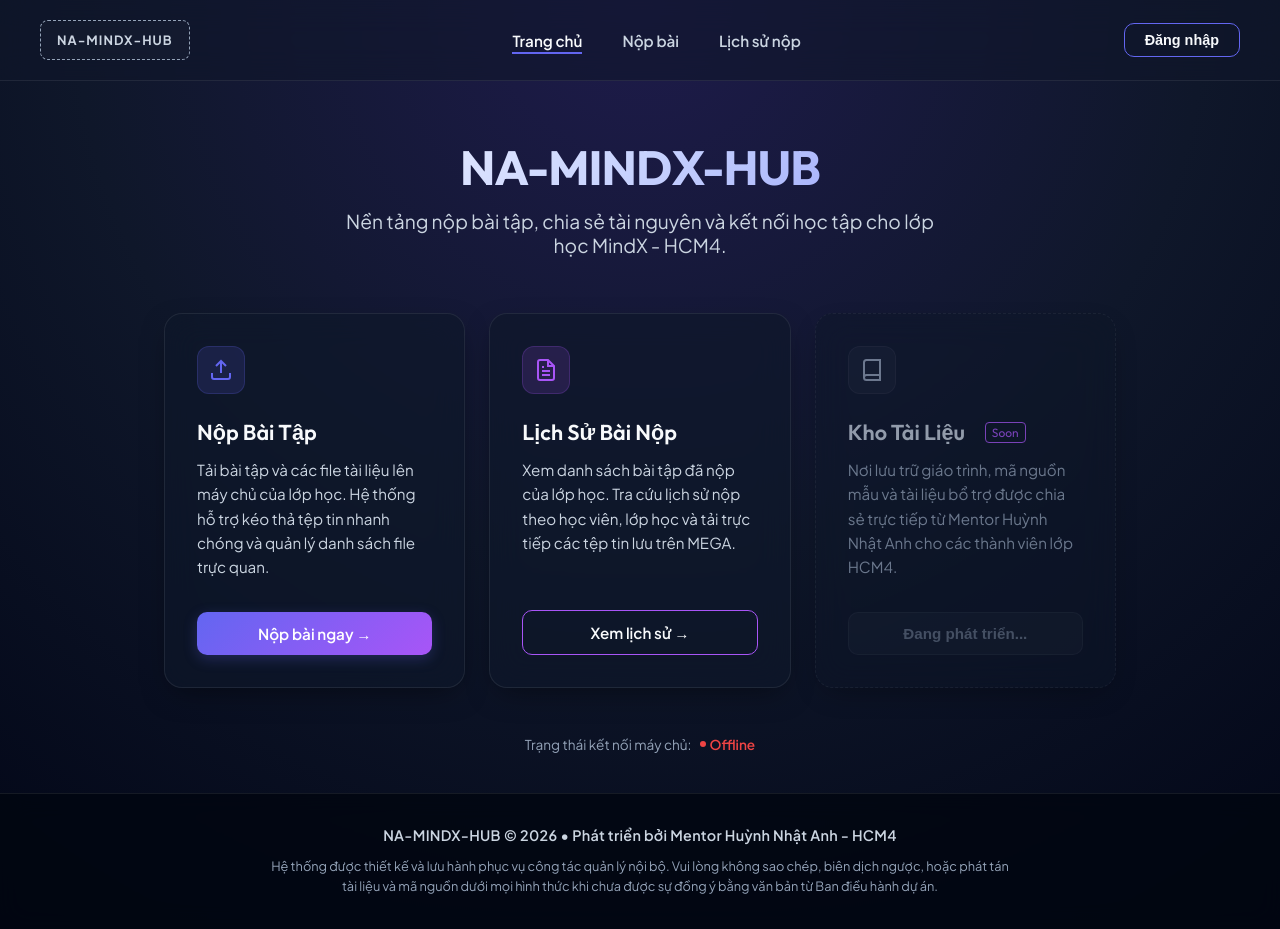
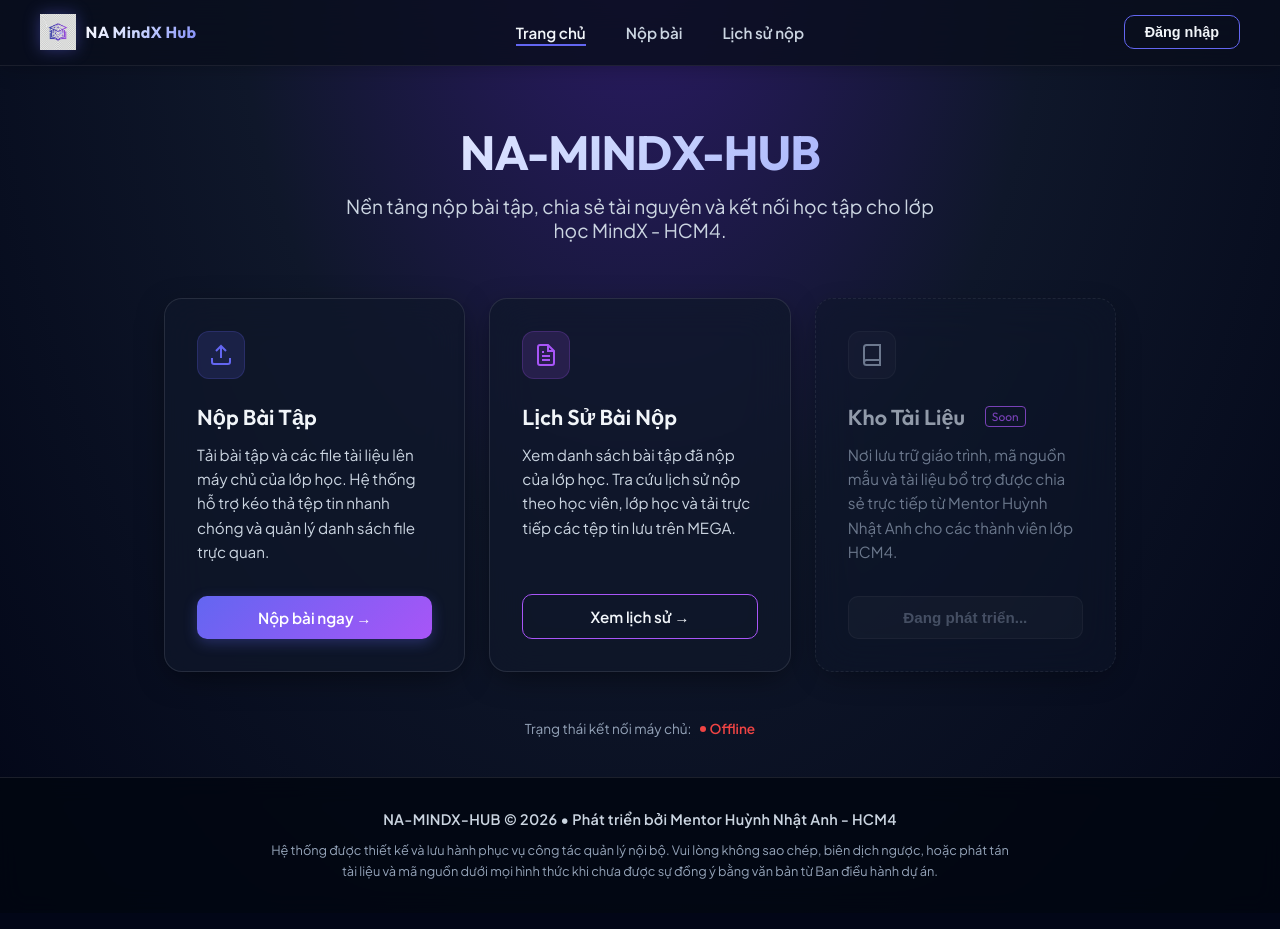
Before and after one commit to huynhnhatanh-mindx/na-mindx-hub, a React (Vite) app in the folder frontend/: page / in a window 1280 px wide. Built offline with nearby package versions, Linux system fonts and the light colour scheme; no server answers.

Commit message:
feat: add logo v1, redesign dark/light themes, live theme preview in Settings

```diff
--- a/frontend/src/components/Header.tsx
+++ b/frontend/src/components/Header.tsx
@@ -49,8 +49,9 @@
     <nav className="navbar">
       <div className="nav-container">
         {/* Logo */}
-        <div className="logo-placeholder" onClick={() => navigate('/')} style={{ cursor: 'pointer' }}>
-          <span>NA-MINDX-HUB</span>
+        <div className="nav-logo" onClick={() => navigate('/')} style={{ cursor: 'pointer', display: 'flex', alignItems: 'center', gap: '0.6rem', flexShrink: 0 }}>
+          <img src="/logo.png" alt="NA MindX Hub Logo" className="nav-logo-img" />
+          <span className="nav-logo-text">NA MindX Hub</span>
         </div>
 
         {/* Hamburger Toggle Button (mobile only) */}
--- a/frontend/src/index.css
+++ b/frontend/src/index.css
@@ -4,14 +4,17 @@
   --font-heading: 'Outfit', sans-serif;
   --font-body: 'Plus Jakarta Sans', sans-serif;
 
-  --bg-gradient: radial-gradient(circle at 50% 0%, #1e1b4b 0%, #0f172a 50%, #020617 100%);
-  --card-bg: rgba(15, 23, 42, 0.65);
-  --card-border: rgba(255, 255, 255, 0.08);
-  --card-hover-border: rgba(99, 102, 241, 0.4);
+  /* === DARK THEME (default) === */
+  --bg-gradient: radial-gradient(ellipse at 50% -10%, #2d1b69 0%, #0f172a 45%, #020617 100%);
+  --card-bg: rgba(15, 23, 42, 0.75);
+  --card-border: rgba(255, 255, 255, 0.10);
+  --card-hover-border: rgba(99, 102, 241, 0.45);
+  --card-shadow: 0 8px 32px -8px rgba(0, 0, 0, 0.6);
+  --card-hover-shadow: 0 16px 40px -8px rgba(99, 102, 241, 0.2);
 
   --primary: #6366f1;
   --primary-hover: #4f46e5;
-  --primary-glow: rgba(99, 102, 241, 0.25);
+  --primary-glow: rgba(99, 102, 241, 0.3);
 
   --secondary: #a855f7;
   --secondary-glow: rgba(168, 85, 247, 0.2);
@@ -22,32 +25,50 @@
   --error: #ef4444;
   --error-glow: rgba(239, 68, 68, 0.15);
 
-  --text-primary: #f8fafc;
+  --text-primary: #f1f5f9;
   --text-secondary: #cbd5e1;
   --text-muted: #94a3b8;
 
   /* Form input placeholders styling */
   ::placeholder {
     color: var(--text-muted) !important;
-    opacity: 0.8;
+    opacity: 0.7;
   }
 
   --transition-smooth: all 0.4s cubic-bezier(0.16, 1, 0.3, 1);
   --transition-fast: all 0.2s ease;
 
-  --input-bg: rgba(15, 23, 42, 0.4);
-  --input-border: rgba(255, 255, 255, 0.08);
+  --input-bg: rgba(255, 255, 255, 0.04);
+  --input-border: rgba(255, 255, 255, 0.10);
   --select-bg: #0f172a;
   --title-gradient: linear-gradient(135deg, #ffffff 0%, #c7d2fe 50%, #818cf8 100%);
 
-  --btn-neutral-bg: rgba(255, 255, 255, 0.05);
-  --btn-neutral-border: rgba(255, 255, 255, 0.08);
+  --btn-neutral-bg: rgba(255, 255, 255, 0.06);
+  --btn-neutral-border: rgba(255, 255, 255, 0.10);
+
+  --navbar-bg: rgba(9, 14, 29, 0.82);
+  --navbar-border: rgba(255, 255, 255, 0.07);
+  --footer-bg: rgba(2, 6, 17, 0.9);
 }
 
 * {
   box-sizing: border-box;
   margin: 0;
   padding: 0;
+}
+
+/* Smooth theme transitions - applied to all elements */
+*, *::before, *::after {
+  transition:
+    background-color 0.3s ease,
+    border-color 0.25s ease,
+    color 0.2s ease,
+    box-shadow 0.3s ease;
+}
+
+/* Exclude elements that should NOT have theme transition */
+.nav-logo-img, img, video, svg {
+  transition: filter 0.3s ease, opacity 0.3s ease !important;
 }
 
 body {
@@ -71,19 +92,19 @@
 /* Glassmorphism Cards */
 .glass-card {
   background: var(--card-bg);
-  backdrop-filter: blur(16px);
-  -webkit-backdrop-filter: blur(16px);
+  backdrop-filter: blur(20px);
+  -webkit-backdrop-filter: blur(20px);
   border: 1px solid var(--card-border);
   border-radius: 18px;
   padding: 2rem;
-  box-shadow: 0 10px 30px -10px rgba(0, 0, 0, 0.5);
-  transition: var(--transition-smooth);
+  box-shadow: var(--card-shadow);
+  transition: transform 0.4s cubic-bezier(0.16, 1, 0.3, 1), border-color 0.25s ease, box-shadow 0.4s ease;
 }
 
 .glass-card:hover {
   transform: translateY(-4px);
   border-color: var(--card-hover-border);
-  box-shadow: 0 15px 35px -5px rgba(99, 102, 241, 0.15);
+  box-shadow: var(--card-hover-shadow);
 }
 
 /* Layout Elements */
@@ -461,11 +482,12 @@
   display: flex;
   justify-content: space-between;
   align-items: center;
-  padding: 1.25rem 2rem;
-  background: rgba(15, 23, 42, 0.6);
-  backdrop-filter: blur(16px);
-  -webkit-backdrop-filter: blur(16px);
-  border-bottom: 1px solid var(--card-border);
+  padding: 0.9rem 2rem;
+  background: var(--navbar-bg);
+  backdrop-filter: blur(20px);
+  -webkit-backdrop-filter: blur(20px);
+  border-bottom: 1px solid var(--navbar-border);
+  box-shadow: 0 1px 20px rgba(0, 0, 0, 0.25);
   position: sticky;
   top: 0;
   z-index: 100;
@@ -482,31 +504,40 @@
   gap: 2rem;
 }
 
-/* Logo Placeholder */
-.logo-placeholder {
-  width: auto;
-  padding: 0 1rem;
-  height: 40px;
-  border: 1.5px dashed var(--text-muted);
-  border-radius: 8px;
-  display: flex;
-  align-items: center;
-  justify-content: center;
-  color: var(--text-secondary);
-  font-size: 0.8rem;
-  font-weight: 700;
-  text-transform: uppercase;
-  letter-spacing: 0.08em;
-  background: rgba(255, 255, 255, 0.02);
-  transition: var(--transition-smooth);
+/* Nav Logo */
+.nav-logo {
+  flex-shrink: 0;
   user-select: none;
+  transition: opacity 0.2s ease;
 }
 
-.logo-placeholder:hover {
-  border-color: var(--primary);
-  color: var(--primary);
-  background: rgba(99, 102, 241, 0.08);
-  box-shadow: 0 0 15px rgba(99, 102, 241, 0.2);
+.nav-logo:hover {
+  opacity: 0.85;
+}
+
+.nav-logo-img {
+  height: 36px;
+  width: 36px;
+  object-fit: contain;
+  filter: drop-shadow(0 0 8px rgba(99, 102, 241, 0.4));
+  transition: filter 0.3s ease !important;
+  flex-shrink: 0;
+}
+
+.nav-logo:hover .nav-logo-img {
+  filter: drop-shadow(0 0 14px rgba(99, 102, 241, 0.7));
+}
+
+.nav-logo-text {
+  font-family: var(--font-heading);
+  font-size: 1rem;
+  font-weight: 700;
+  letter-spacing: 0.02em;
+  background: var(--title-gradient);
+  -webkit-background-clip: text;
+  -webkit-text-fill-color: transparent;
+  background-clip: text;
+  white-space: nowrap;
 }
 
 /* Navigation Links */
@@ -753,83 +784,123 @@
    LIGHT THEME OVERRIDES
    ========================================================================== */
 :root[data-theme='light'] {
-  --bg-gradient: radial-gradient(circle at 50% 0%, #cbd5e1 0%, #e2e8f0 50%, #f1f5f9 100%);
-  --card-bg: rgba(255, 255, 255, 0.7);
-  --card-border: rgba(15, 23, 42, 0.08);
-  --card-hover-border: rgba(99, 102, 241, 0.5);
+  /* Warm white with a hint of indigo — clean, modern, airy */
+  --bg-gradient: radial-gradient(ellipse at 60% 0%, #e0e7ff 0%, #f0f4ff 35%, #fafafa 80%);
+  --card-bg: rgba(255, 255, 255, 0.90);
+  --card-border: rgba(99, 102, 241, 0.12);
+  --card-hover-border: rgba(99, 102, 241, 0.4);
+  --card-shadow: 0 4px 24px -4px rgba(99, 102, 241, 0.10), 0 1px 4px rgba(0,0,0,0.05);
+  --card-hover-shadow: 0 12px 36px -8px rgba(99, 102, 241, 0.22);
 
   --primary: #4f46e5;
   --primary-hover: #3730a3;
-  --primary-glow: rgba(79, 70, 229, 0.15);
+  --primary-glow: rgba(79, 70, 229, 0.2);
 
-  --secondary: #9333ea;
-  --secondary-glow: rgba(147, 51, 234, 0.1);
+  --secondary: #7c3aed;
+  --secondary-glow: rgba(124, 58, 237, 0.12);
 
   --success: #059669;
-  --success-glow: rgba(5, 150, 105, 0.15);
+  --success-glow: rgba(5, 150, 105, 0.12);
 
   --error: #dc2626;
-  --error-glow: rgba(220, 38, 38, 0.15);
+  --error-glow: rgba(220, 38, 38, 0.12);
 
-  --text-primary: #0f172a;
-  --text-secondary: #334155;
-  --text-muted: #475569;
+  --text-primary: #1e293b;
+  --text-secondary: #475569;
+  --text-muted: #64748b;
 
-  --input-bg: rgba(255, 255, 255, 0.9);
-  --input-border: rgba(15, 23, 42, 0.12);
+  --input-bg: #ffffff;
+  --input-border: rgba(99, 102, 241, 0.18);
   --select-bg: #ffffff;
-  --title-gradient: linear-gradient(135deg, #0f172a 0%, #334155 50%, #475569 100%);
+  --title-gradient: linear-gradient(135deg, #1e293b 0%, #4f46e5 60%, #7c3aed 100%);
 
-  --btn-neutral-bg: rgba(15, 23, 42, 0.05);
-  --btn-neutral-border: rgba(15, 23, 42, 0.08);
+  --btn-neutral-bg: rgba(99, 102, 241, 0.06);
+  --btn-neutral-border: rgba(99, 102, 241, 0.15);
+
+  --navbar-bg: rgba(255, 255, 255, 0.88);
+  --navbar-border: rgba(99, 102, 241, 0.10);
+  --footer-bg: rgba(240, 244, 255, 0.95);
 }
 
 :root[data-theme='light'] body {
-  background-color: #f1f5f9;
+  background-color: #f0f4ff;
   color: var(--text-primary);
 }
 
 :root[data-theme='light'] .navbar {
-  background: rgba(255, 255, 255, 0.7);
-  border-bottom: 1px solid rgba(15, 23, 42, 0.06);
+  background: var(--navbar-bg);
+  border-bottom: 1px solid var(--navbar-border);
+  box-shadow: 0 1px 12px rgba(99, 102, 241, 0.08);
 }
 
 :root[data-theme='light'] .app-footer {
-  background: rgba(241, 245, 249, 0.9);
-  border-top: 1px solid rgba(15, 23, 42, 0.06);
+  background: var(--footer-bg);
+  border-top: 1px solid rgba(99, 102, 241, 0.10);
+}
+
+:root[data-theme='light'] .nav-logo-img {
+  filter: drop-shadow(0 0 6px rgba(79, 70, 229, 0.3));
+}
+
+:root[data-theme='light'] .nav-logo:hover .nav-logo-img {
+  filter: drop-shadow(0 0 12px rgba(79, 70, 229, 0.55));
+}
+
+:root[data-theme='light'] .nav-logo-text {
+  background: linear-gradient(135deg, #1e293b 0%, #4f46e5 100%);
+  -webkit-background-clip: text;
+  -webkit-text-fill-color: transparent;
+  background-clip: text;
 }
 
 :root[data-theme='light'] .combobox-dropdown {
-  background: rgba(255, 255, 255, 0.98);
-  box-shadow: 0 10px 25px -5px rgba(0, 0, 0, 0.1);
-  border: 1px solid rgba(15, 23, 42, 0.08);
+  background: #ffffff;
+  box-shadow: 0 8px 24px -4px rgba(99, 102, 241, 0.15);
+  border: 1px solid rgba(99, 102, 241, 0.12);
 }
 
 :root[data-theme='light'] .combobox-option:hover {
-  background: rgba(99, 102, 241, 0.1);
+  background: rgba(79, 70, 229, 0.08);
   color: var(--primary);
 }
 
 :root[data-theme='light'] .combobox-input {
-  background: rgba(255, 255, 255, 0.9);
-  border-color: rgba(15, 23, 42, 0.12);
+  background: #ffffff;
+  border-color: rgba(99, 102, 241, 0.18);
   color: var(--text-primary);
 }
 
 :root[data-theme='light'] .combobox-input:focus {
   background: #ffffff;
   border-color: var(--primary);
+  box-shadow: 0 0 0 3px rgba(79, 70, 229, 0.12);
 }
 
 :root[data-theme='light'] input,
 :root[data-theme='light'] select,
 :root[data-theme='light'] textarea {
   color: var(--text-primary) !important;
+  background: #ffffff !important;
+  border-color: rgba(99, 102, 241, 0.18) !important;
+}
+
+:root[data-theme='light'] input:focus,
+:root[data-theme='light'] select:focus,
+:root[data-theme='light'] textarea:focus {
+  border-color: var(--primary) !important;
+  box-shadow: 0 0 0 3px rgba(79, 70, 229, 0.12) !important;
+}
+
+:root[data-theme='light'] input:disabled,
+:root[data-theme='light'] select:disabled {
+  background: rgba(99, 102, 241, 0.04) !important;
+  color: var(--text-muted) !important;
+  border-color: rgba(99, 102, 241, 0.08) !important;
 }
 
 :root[data-theme='light'] h2,
 :root[data-theme='light'] h3 {
-  background: linear-gradient(135deg, #0f172a 0%, #334155 50%, #475569 100%) !important;
+  background: var(--title-gradient) !important;
   -webkit-background-clip: text !important;
   -webkit-text-fill-color: transparent !important;
 }
@@ -839,15 +910,18 @@
 }
 
 :root[data-theme='light'] .response-box {
-  background: rgba(255, 255, 255, 0.6);
+  background: rgba(255, 255, 255, 0.7);
+  border-color: rgba(99, 102, 241, 0.15);
 }
 
 :root[data-theme='light'] .dropzone {
-  background-color: rgba(255, 255, 255, 0.4) !important;
+  background-color: rgba(255, 255, 255, 0.6) !important;
+  border-color: rgba(99, 102, 241, 0.2) !important;
 }
 
 :root[data-theme='light'] .btn-login {
   color: var(--primary) !important;
+  border-color: var(--primary) !important;
 }
 
 :root[data-theme='light'] .btn-login:hover {
@@ -860,6 +934,59 @@
 
 :root[data-theme='light'] a:hover {
   color: var(--primary-hover) !important;
+}
+
+:root[data-theme='light'] .nav-link {
+  color: var(--text-secondary) !important;
+}
+
+:root[data-theme='light'] .nav-link:hover,
+:root[data-theme='light'] .nav-link.active {
+  color: var(--primary) !important;
+}
+
+:root[data-theme='light'] .nav-link::after {
+  background: var(--primary) !important;
+}
+
+:root[data-theme='light'] .menu-toggle {
+  color: var(--text-primary) !important;
+}
+
+:root[data-theme='light'] .nav-menu.open {
+  background: rgba(255, 255, 255, 0.97) !important;
+  border-bottom: 1px solid rgba(99, 102, 241, 0.12) !important;
+  box-shadow: 0 8px 24px rgba(99, 102, 241, 0.10) !important;
+}
+
+:root[data-theme='light'] .glass-card {
+  background: var(--card-bg) !important;
+  border-color: var(--card-border) !important;
+}
+
+:root[data-theme='light'] .form-label {
+  color: var(--text-secondary) !important;
+}
+
+:root[data-theme='light'] .code-container {
+  background: rgba(240, 244, 255, 0.8);
+  border-color: rgba(99, 102, 241, 0.12);
+  color: #1e293b;
+}
+
+:root[data-theme='light'] .status-pill {
+  background: rgba(99, 102, 241, 0.06);
+  border-color: rgba(99, 102, 241, 0.15);
+}
+
+:root[data-theme='light'] .btn-neutral {
+  background: rgba(99, 102, 241, 0.07) !important;
+  color: var(--text-primary) !important;
+  border-color: rgba(99, 102, 241, 0.15) !important;
+}
+
+:root[data-theme='light'] .btn-neutral:hover {
+  background: rgba(99, 102, 241, 0.13) !important;
 }
 
 /* ==========================================================================
```
Also changed, not shown: frontend/src/pages/Settings.tsx (+93 -35 lines), frontend/public/logo.png (added).
